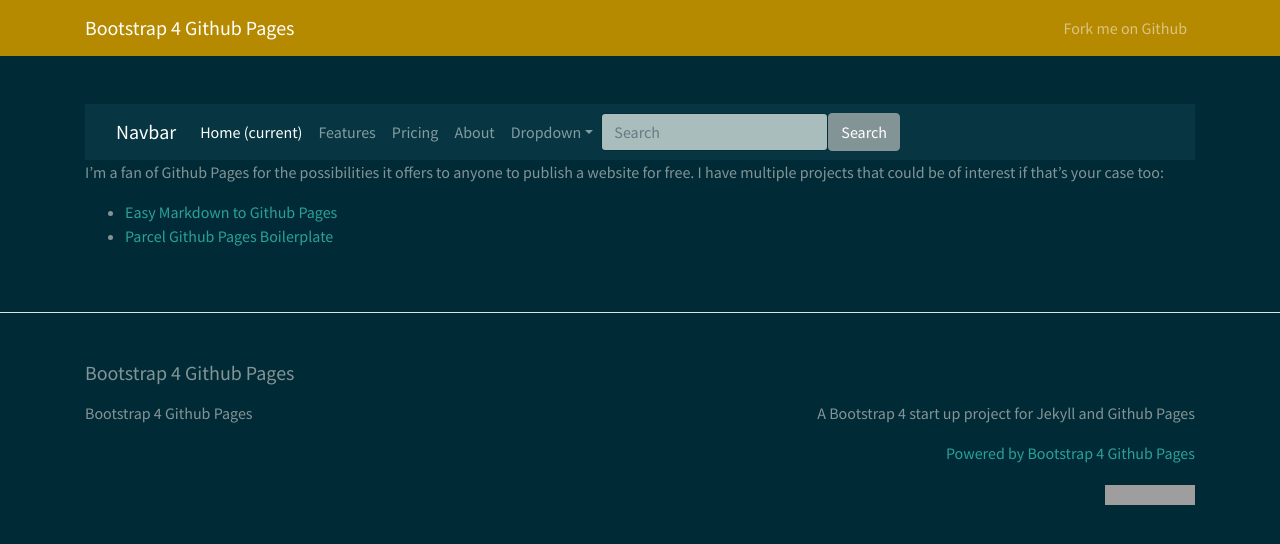
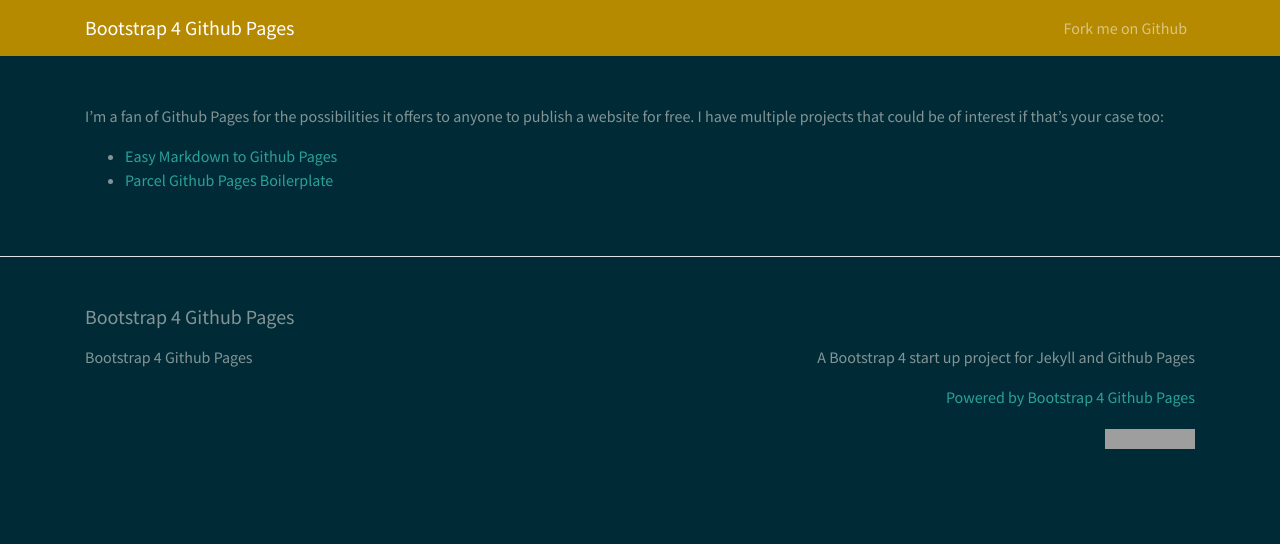
Before and after one commit to lucasjct/lucasjcteixeira, a Jekyll site: the page built from index.md, in a window 1280 px wide. Shown: the top 544 px of the page. Built offline with Jekyll 4.4.1, drawn with Linux system fonts in a browser that asks for light colours; our own code applies the rules of GitHub Pages for plain Markdown files; grey boxes are pictures that could not be loaded.

Commit message:
Update home.html

```diff
--- a/_layouts/home.html
+++ b/_layouts/home.html
@@ -9,47 +9,7 @@ layout: default
     <h1>{{ page.title }}</h1>
   </header>
   {%- endif -%}
-<nav class="navbar navbar-expand-lg navbar-dark bg-dark">
-  <div class="container-fluid">
-    <a class="navbar-brand" href="#">Navbar</a>
-    <button class="navbar-toggler" type="button" data-bs-toggle="collapse" data-bs-target="#navbarColor02" aria-controls="navbarColor02" aria-expanded="false" aria-label="Toggle navigation">
-      <span class="navbar-toggler-icon"></span>
-    </button>
 
-    <div class="collapse navbar-collapse" id="navbarColor02">
-      <ul class="navbar-nav me-auto">
-        <li class="nav-item">
-          <a class="nav-link active" href="#">Home
-            <span class="visually-hidden">(current)</span>
-          </a>
-        </li>
-        <li class="nav-item">
-          <a class="nav-link" href="#">Features</a>
-        </li>
-        <li class="nav-item">
-          <a class="nav-link" href="#">Pricing</a>
-        </li>
-        <li class="nav-item">
-          <a class="nav-link" href="#">About</a>
-        </li>
-        <li class="nav-item dropdown">
-          <a class="nav-link dropdown-toggle" data-bs-toggle="dropdown" href="#" role="button" aria-haspopup="true" aria-expanded="false">Dropdown</a>
-          <div class="dropdown-menu">
-            <a class="dropdown-item" href="#">Action</a>
-            <a class="dropdown-item" href="#">Another action</a>
-            <a class="dropdown-item" href="#">Something else here</a>
-            <div class="dropdown-divider"></div>
-            <a class="dropdown-item" href="#">Separated link</a>
-          </div>
-        </li>
-      </ul>
-      <form class="d-flex">
-        <input class="form-control me-sm-2" type="text" placeholder="Search">
-        <button class="btn btn-secondary my-2 my-sm-0" type="submit">Search</button>
-      </form>
-    </div>
-  </div>
-</nav>
   <section>
     {{ content }}
   </section>
```
